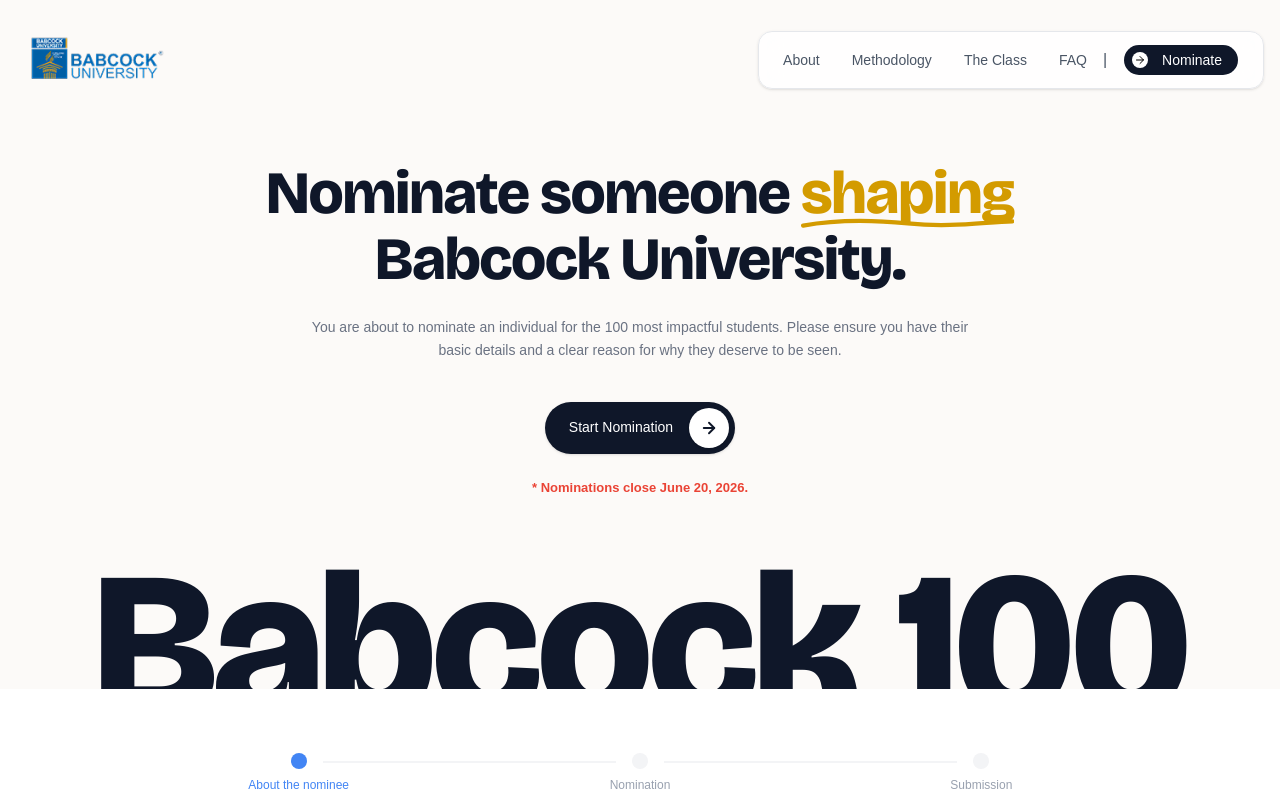
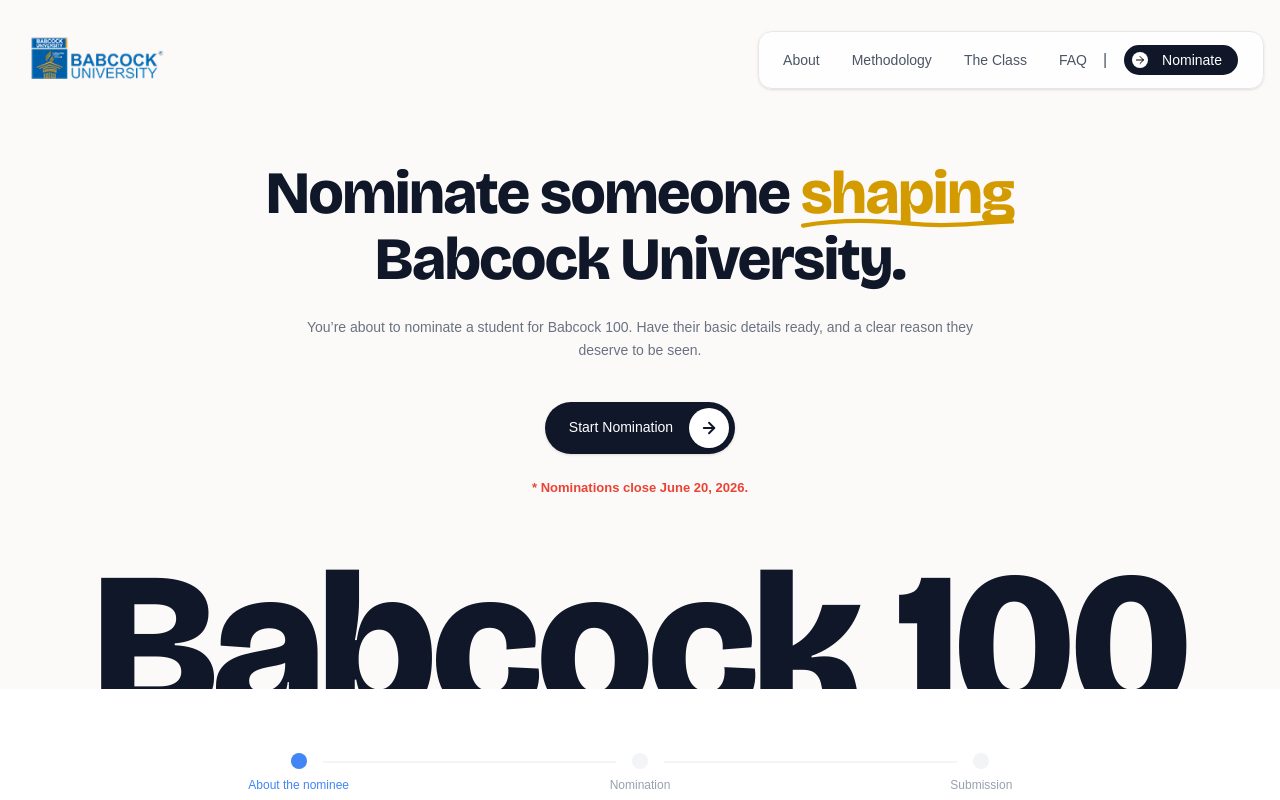
Before and after one commit to GDGBabcockUniversity/the-hundred, a Next.js app: page /nominate in a window 1280 px wide. Shown: the top 800 px of the page. Built offline with nearby package versions, Linux system fonts and the light colour scheme; a web font is replaced by a local one.

Commit message:
fix: update nomination instructions for clarity and consistency

```diff
--- a/app/nominate/page.tsx
+++ b/app/nominate/page.tsx
@@ -32,9 +32,7 @@
             Babcock University.
           </h1>
           <p className="text-gray-500 mb-10 max-w-2xl mx-auto text-[14px] leading-relaxed font-medium">
-            You are about to nominate an individual for the 100 most impactful
-            students. Please ensure you have their basic details and a clear
-            reason for why they deserve to be seen.
+            You’re about to nominate a student for Babcock 100. Have their basic details ready, and a clear reason they deserve to be seen.
           </p>
 
           <div className="flex flex-col items-center">
```
